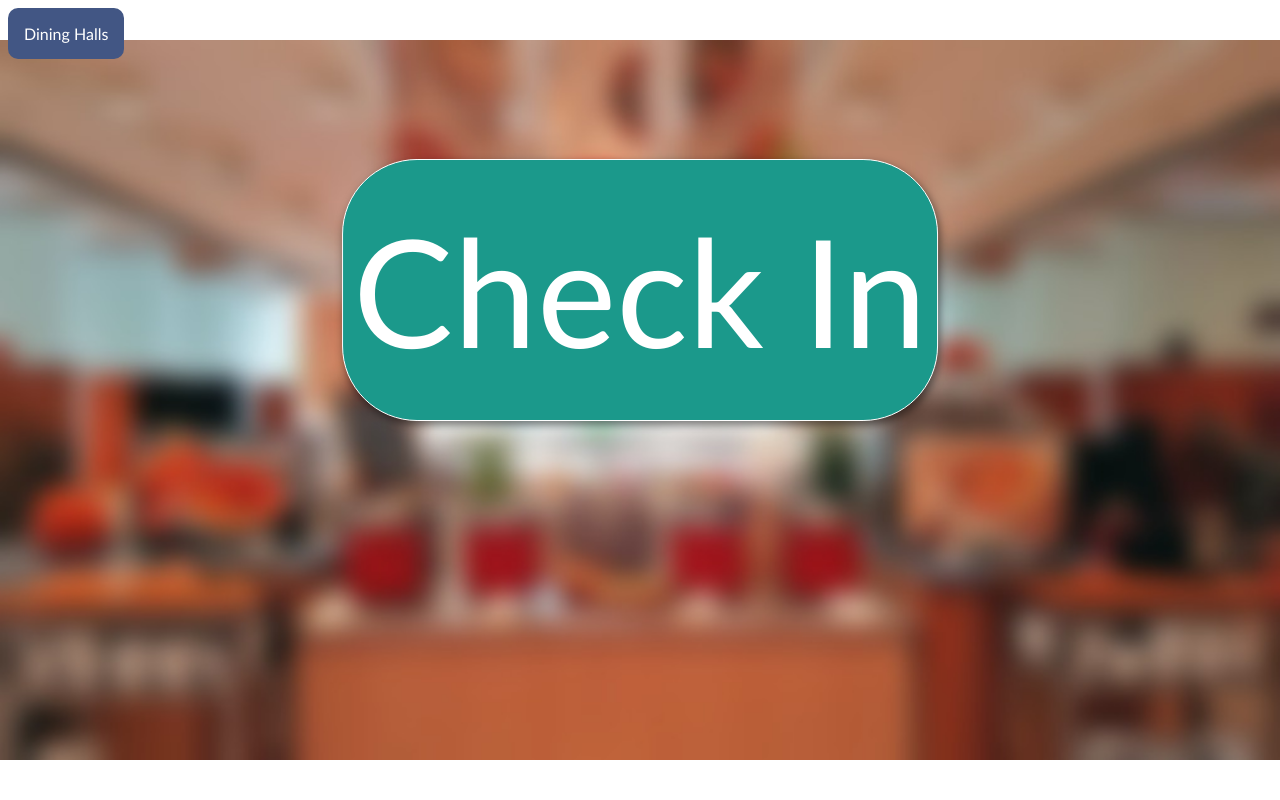
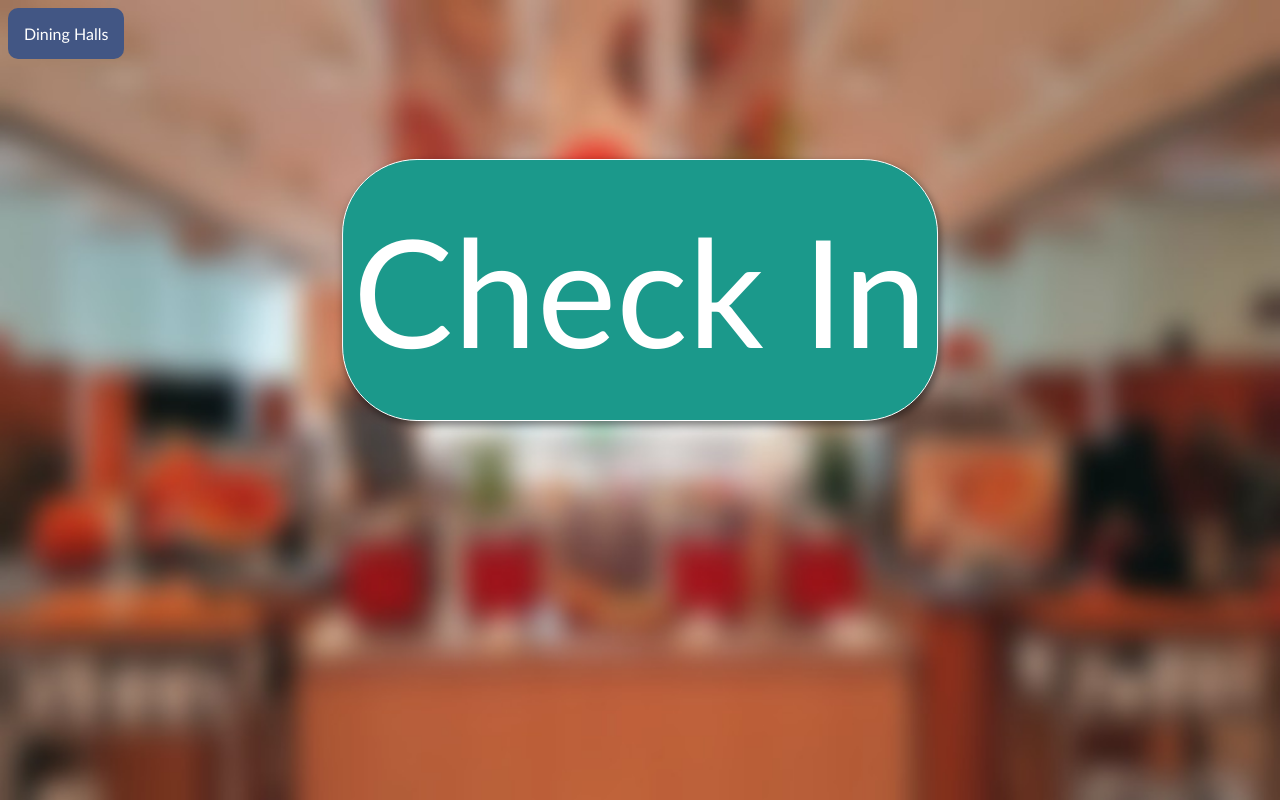
Before and after one commit to MLHDegenerates/DiningHallApp, a Flask app: page / in a window 1280 px wide. Run offline with Flask 2, Linux system fonts and the light colour scheme.

Commit message:
background fix

```diff
--- a/app/templates/index.html
+++ b/app/templates/index.html
@@ -3,11 +3,20 @@
 
     <style>
 
-        body{
+        <!--body{-->
 
-        background: url(/static/background.jpg) no-repeat center center fixed;
-        background-size: 100%;
+        <!--background: url(/static/background.jpg) no-repeat center center fixed;-->
+        <!--background-size: 100%;-->
 
+        <!--}-->
+
+        #bg {
+            height:100%;
+            width:100%;
+            left:0px;
+            top:0px;
+            position:absolute;
+            z-index:-1;
         }
 
         #checkIn{
@@ -36,7 +45,7 @@
         }
 
     </style>
-
+    <img id="bg" src="{{url_for('static',filename='background.jpg')}}">
     <button id = "checkIn">Check In</buttonid>
 
 
```
